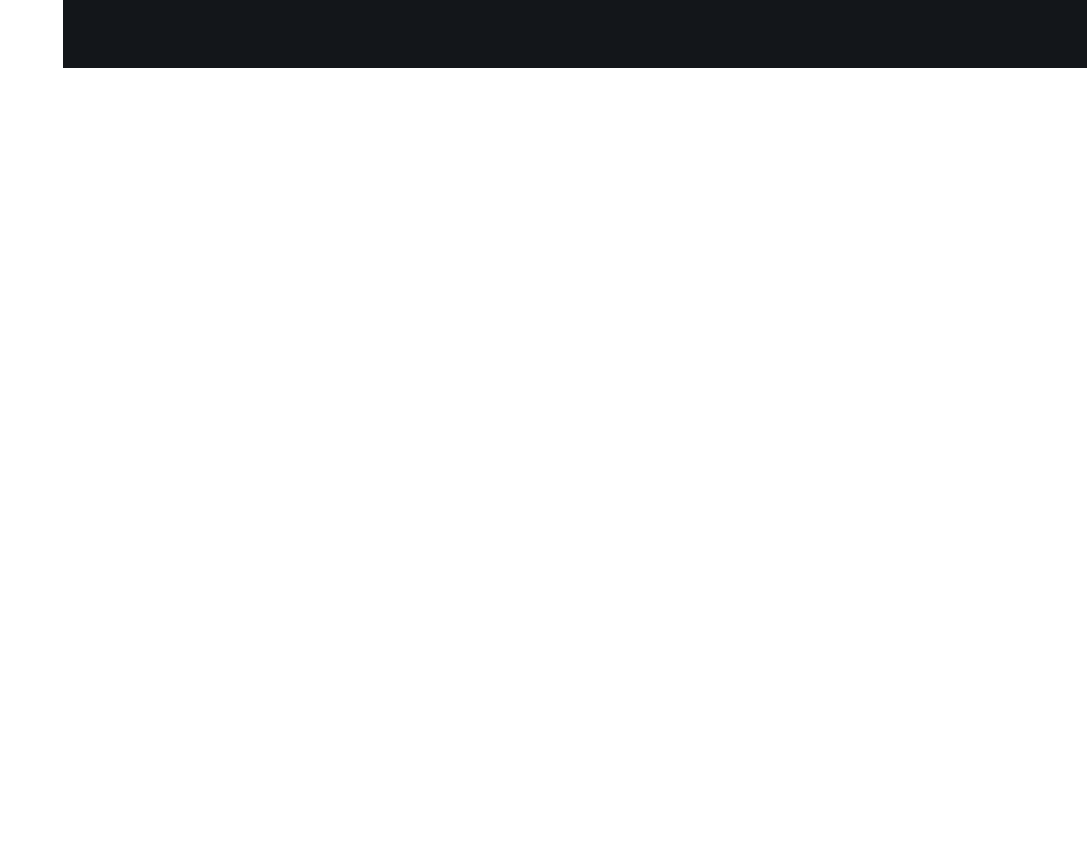
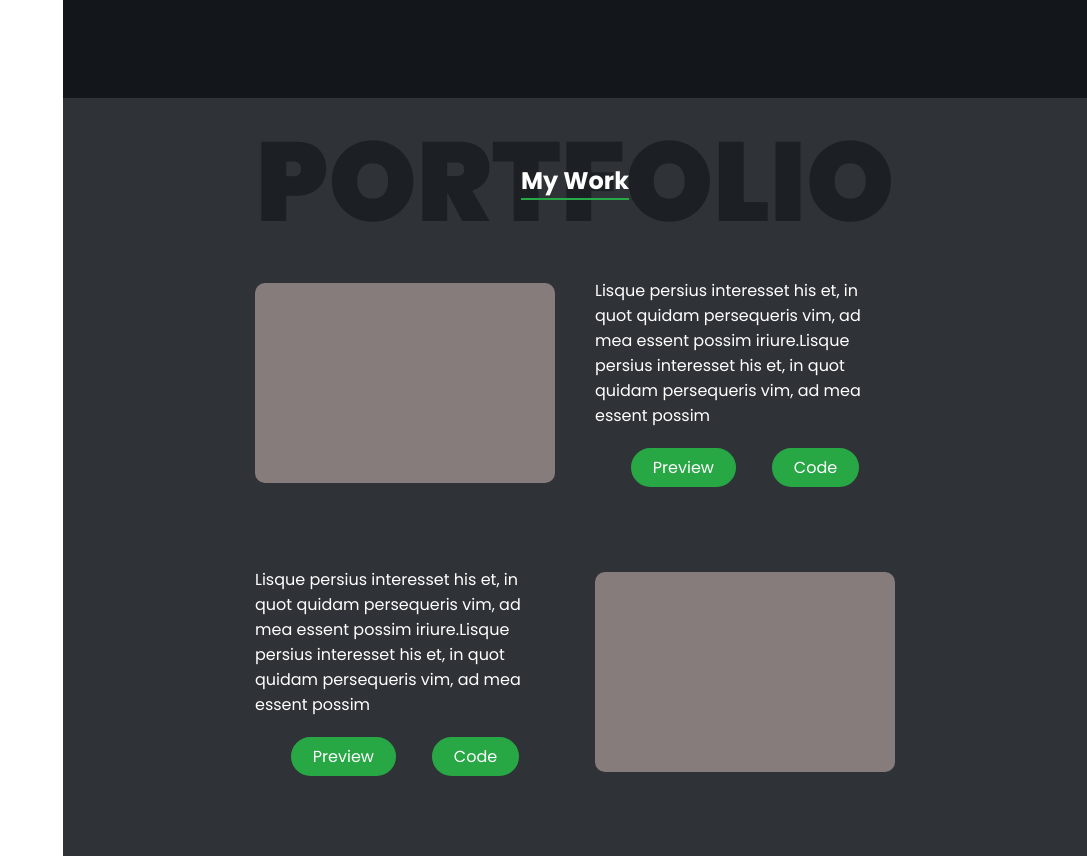
Before and after one commit to dr-Luka/portfolio, a React (Create React App) app: page / in a window 1280 px wide. Shown: the part 1264-2120 px from the top of the page, without its empty margins (193-1280 px from the left). Before the commit the page ends 1332 px from the top, so only its background shows below. Built offline with nearby package versions, Linux system fonts and the light colour scheme.

Commit message:
Portfolio

```diff
--- a/src/App.js
+++ b/src/App.js
@@ -2,6 +2,8 @@ import "./styles/style.scss";
 import Nav from "./components/Nav.js";
 import Home from "./components/Home.js";
 import About from "./components/About.js";
+import Portfolio from "./components/Portfolio";
+
 function App() {
   return (
     <div className="App">
@@ -9,6 +11,7 @@ function App() {
         <Nav />
         <Home />
         <About />
+        <Portfolio />
       </div>
     </div>
   );
--- /dev/null
+++ b/src/components/Portfolio.js
@@ -0,0 +1,48 @@
+export default function Portfolio() {
+  return (
+    <>
+      <div className="section portfolio" id="portfolio">
+        <div className="h2-bg">PORTFOLIO</div>
+        <h2>My Work</h2>
+        <div className="projects">
+          <div className="project">
+            <div className="project-img"></div>
+            <div className="project-info">
+              <div className="project-desc">
+                Lisque persius interesset his et, in quot quidam persequeris
+                vim, ad mea essent possim iriure.Lisque persius interesset his
+                et, in quot quidam persequeris vim, ad mea essent possim
+              </div>
+              <div className="project-links">
+                <a href="index" className="button buttonFill">
+                  Preview
+                </a>
+                <a href="index" className="button buttonFill">
+                  Code
+                </a>
+              </div>
+            </div>
+          </div>
+          <div className="project reverse">
+            <div className="project-img"></div>
+            <div className="project-info">
+              <div className="project-desc">
+                Lisque persius interesset his et, in quot quidam persequeris
+                vim, ad mea essent possim iriure.Lisque persius interesset his
+                et, in quot quidam persequeris vim, ad mea essent possim
+              </div>
+              <div className="project-links">
+                <a href="index" className="button buttonFill">
+                  Preview
+                </a>
+                <a href="index" className="button buttonFill">
+                  Code
+                </a>
+              </div>
+            </div>
+          </div>
+        </div>
+      </div>
+    </>
+  );
+}
--- a/src/styles/partials/about.scss
+++ b/src/styles/partials/about.scss
@@ -29,7 +29,7 @@
 
 // MY INFO
 .info{
-	margin-top: 20px;
+	margin-top: 50px;
 	width: 70%;
 	display: flex;
 	justify-content: space-between;
--- /dev/null
+++ b/src/styles/partials/portfolio.scss
@@ -0,0 +1,38 @@
+.portfolio {
+	background-color: $bg-color-light;
+	display: flex;
+	flex-direction: column;
+	align-items: center;
+	color: $text-color-white;
+}
+.projects {
+	display: flex;
+	align-items: center;
+	flex-direction: column;
+	margin-top: 180px;
+}
+.project {
+	display: flex;
+	justify-content: space-between;
+	align-items: center;
+	margin: 0px 20px;
+	width: 100%;
+	margin-bottom: 80px;
+}
+.project-img {
+	width: 300px;
+	height: 200px;
+	border-radius: 10px;
+	background-color: rgb(135, 124, 124);
+}
+.project-info{
+ max-width: 300px;
+}
+.project-links {
+	display: flex;
+	justify-content: space-evenly;
+}
+
+.reverse {
+ flex-direction: row-reverse;
+}
--- a/src/styles/style.scss
+++ b/src/styles/style.scss
@@ -4,6 +4,7 @@
 @import "./partials/shared.scss";
 @import "./partials/home.scss";
 @import "./partials/about.scss";
+@import "./partials/portfolio.scss";
 
 
 // Global styles
```
